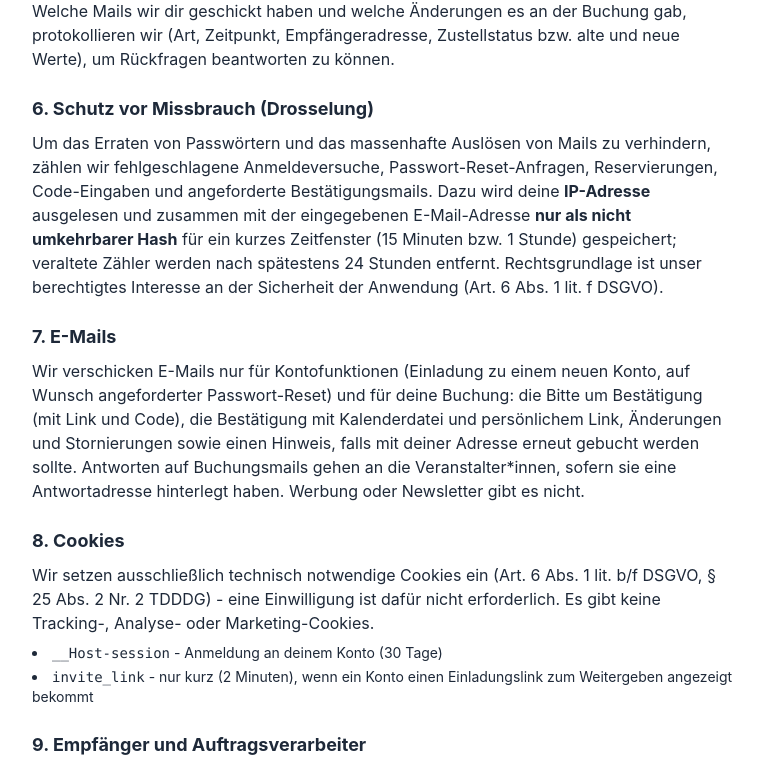
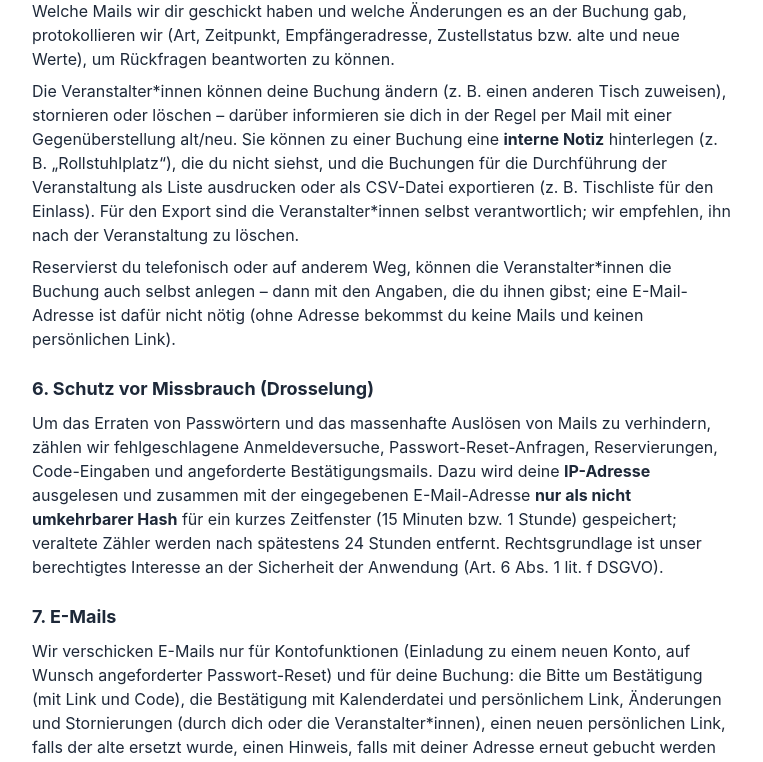
Before and after one commit to druXter/seating, a Next.js app: page /datenschutz in a window 1280 px wide. Shown: the part 1854-2616 px from the top of the page, without its empty margins (256-1019 px from the left). Built offline with nearby package versions, Linux system fonts and the light colour scheme; no server answers.

Commit message:
docs: README, Datenschutz und Konzept für Phase 4

```diff
--- a/app/datenschutz/page.tsx
+++ b/app/datenschutz/page.tsx
@@ -3,9 +3,10 @@ import Link from 'next/link'
 
 // ENTWURF: Beschreibt, was dieses Tool tatsächlich speichert und verarbeitet. Er ersetzt keine
 // Rechtsberatung - vor dem Einsatz mit Externen bitte einmal prüfen lassen und bei jeder
-// Änderung der Datenverarbeitung mitpflegen. Stand: Phase 3 (Konten der Veranstalter*innen,
+// Änderung der Datenverarbeitung mitpflegen. Stand: Phase 4 (Konten der Veranstalter*innen,
 // Raumpläne mit Hintergrundbildern, Events mit öffentlicher Planansicht und Freigaben, Tischbuchung
-// ohne Konto mit Mail-Bestätigung, Verwaltungslink, Buchungsmails mit .ics und Löschfristen).
+// ohne Konto mit Mail-Bestätigung, Verwaltungslink, Buchungsmails mit .ics und Löschfristen;
+// Buchungsverwaltung durch Veranstalter*innen mit interner Notiz, Rundmail und CSV-Export).
 //
 // Liest Verantwortlichen- und Infrastruktur-Angaben zur Laufzeit aus der (nicht
 // versionierten) .env, analog zu app/impressum/page.tsx - force-dynamic verhindert, dass
@@ -120,6 +121,19 @@ export default function DatenschutzPage() {
             der Buchung gab, protokollieren wir (Art, Zeitpunkt, Empfängeradresse, Zustellstatus bzw. alte und neue
             Werte), um Rückfragen beantworten zu können.
           </p>
+          <p className="mt-2">
+            Die Veranstalter*innen können deine Buchung ändern (z. B. einen anderen Tisch zuweisen), stornieren oder
+            löschen – darüber informieren sie dich in der Regel per Mail mit einer Gegenüberstellung alt/neu. Sie können
+            zu einer Buchung eine <strong>interne Notiz</strong> hinterlegen (z. B. „Rollstuhlplatz“), die du nicht
+            siehst, und die Buchungen für die Durchführung der Veranstaltung als Liste ausdrucken oder als CSV-Datei
+            exportieren (z. B. Tischliste für den Einlass). Für den Export sind die Veranstalter*innen selbst
+            verantwortlich; wir empfehlen, ihn nach der Veranstaltung zu löschen.
+          </p>
+          <p className="mt-2">
+            Reservierst du telefonisch oder auf anderem Weg, können die Veranstalter*innen die Buchung auch selbst
+            anlegen – dann mit den Angaben, die du ihnen gibst; eine E-Mail-Adresse ist dafür nicht nötig (ohne Adresse
+            bekommst du keine Mails und keinen persönlichen Link).
+          </p>
         </div>
 
         <div>
@@ -140,8 +154,10 @@ export default function DatenschutzPage() {
           <p className="mt-2">
             Wir verschicken E-Mails nur für Kontofunktionen (Einladung zu einem neuen Konto, auf Wunsch angeforderter
             Passwort-Reset) und für deine Buchung: die Bitte um Bestätigung (mit Link und Code), die Bestätigung mit
-            Kalenderdatei und persönlichem Link, Änderungen und Stornierungen sowie einen Hinweis, falls mit deiner
-            Adresse erneut gebucht werden sollte. Antworten auf Buchungsmails gehen an die Veranstalter*innen, sofern sie
+            Kalenderdatei und persönlichem Link, Änderungen und Stornierungen (durch dich oder die Veranstalter*innen),
+            einen neuen persönlichen Link, falls der alte ersetzt wurde, einen Hinweis, falls mit deiner Adresse erneut
+            gebucht werden sollte, sowie <strong>Rundmails der Veranstalter*innen</strong> zur Veranstaltung, für die
+            du gebucht hast (z. B. geänderte Einlasszeiten). Antworten auf Buchungsmails gehen an die Veranstalter*innen, sofern sie
             eine Antwortadresse hinterlegt haben. Werbung oder Newsletter gibt es nicht.
           </p>
         </div>
```
Also changed, not shown: 2 other files (tests, documents, lock files or other folders).
